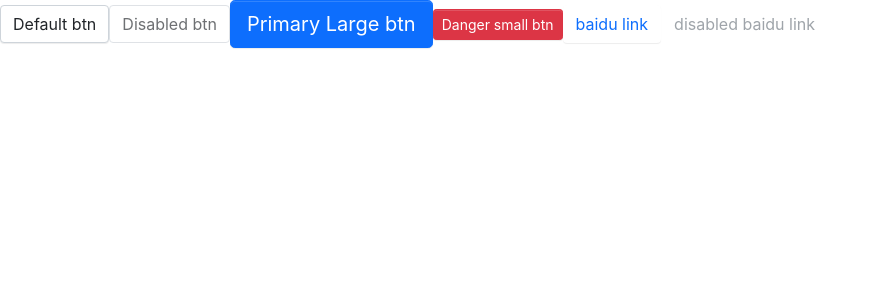
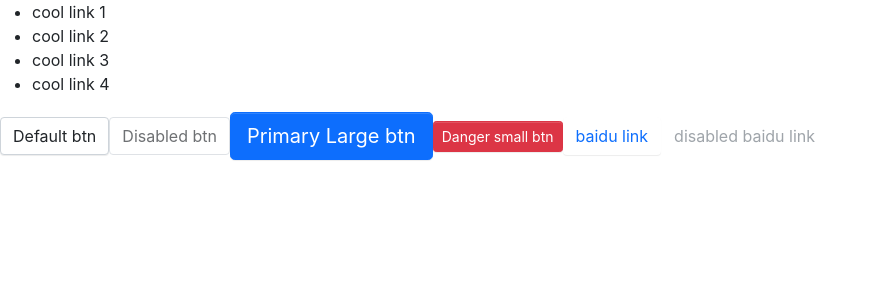
Before and after one commit to okkjoo/my-antd, a React (Create React App) app: page / in a window 1280 px wide. Shown: the top 300 px of the page, without its empty margins (0-878 px from the left). Built offline with nearby package versions, Linux system fonts and the light colour scheme.

Commit message:
🍕Menu组件逻辑部分

```diff
--- a/src/App.tsx
+++ b/src/App.tsx
@@ -3,11 +3,21 @@
   ButtonType,
   ButtonSize,
 } from './components/Button/button'
+import Menu from './components/Menu/menu'
+import MenuItem from './components/Menu/menuItem'
 
 function App() {
   return (
     <div className='App'>
       <header className='App-header'>
+        <Menu defaultIndex={0} onSelect={(index) => alert(index)}>
+          <MenuItem index={0} disabled>
+            cool link 1
+          </MenuItem>
+          <MenuItem index={1}>cool link 2</MenuItem>
+          <MenuItem index={2}>cool link 3</MenuItem>
+          <MenuItem index={3}>cool link 4</MenuItem>
+        </Menu>
         {/* <h1>Hello</h1>
         <h2>Hello</h2>
         <h3>Hello</h3>
@@ -20,16 +30,10 @@
         </p> */}
         <Button>Default btn</Button>
         <Button disabled>Disabled btn</Button>
-        <Button
-          btnType={ButtonType.Primary}
-          size={ButtonSize.Large}
-        >
+        <Button btnType={ButtonType.Primary} size={ButtonSize.Large}>
           Primary Large btn
         </Button>
-        <Button
-          btnType={ButtonType.Danger}
-          size={ButtonSize.Small}
-        >
+        <Button btnType={ButtonType.Danger} size={ButtonSize.Small}>
           Danger small btn
         </Button>
         <Button
--- /dev/null
+++ b/src/components/Menu/menu.tsx
@@ -0,0 +1,53 @@
+import React, { useState, createContext } from 'react'
+import classNames from 'classnames'
+
+type MenuMode = 'horizontal' | 'vertical'
+type SelectCallback = (selectIndex: number) => void
+
+export interface MenuProps {
+  defaultIndex?: number
+  className?: string
+  mode?: MenuMode
+  style?: React.CSSProperties
+  onSelect?: SelectCallback
+}
+
+interface IMenuContext {
+  index: number
+  onSelect?: SelectCallback
+}
+export const MenuContext = createContext<IMenuContext>({ index: 0 })
+
+const Menu: React.FC<MenuProps> = (props) => {
+  const { defaultIndex, className, mode, style, children, onSelect } =
+    props
+  const [currentActive, setActive] = useState(defaultIndex)
+
+  const classes = classNames('zhou-menu', className, {
+    'menu-vertical': mode === 'vertical',
+  })
+
+  const handleClick = (index: number) => {
+    setActive(index)
+    if (onSelect) onSelect(index)
+  }
+  const passedContext: IMenuContext = {
+    index: currentActive ? currentActive : 0,
+    onSelect: handleClick,
+  }
+
+  return (
+    <ul className={classes} style={style}>
+      <MenuContext.Provider value={passedContext}>
+        {children}
+      </MenuContext.Provider>
+    </ul>
+  )
+}
+
+Menu.defaultProps = {
+  defaultIndex: 0,
+  mode: 'horizontal',
+}
+
+export default Menu
--- /dev/null
+++ b/src/components/Menu/menuItem.tsx
@@ -0,0 +1,29 @@
+import React, { useContext } from 'react'
+import classNames from 'classnames'
+import { MenuContext } from './menu'
+export interface MenuItemProps {
+  index: number
+  disabled?: boolean
+  className?: string
+  style?: React.CSSProperties
+}
+
+const MenuItem: React.FC<MenuItemProps> = (props) => {
+  const { index, disabled, className, style, children } = props
+  const context = useContext(MenuContext)
+  const classes = classNames('menu-item', className, {
+    'is-disabled': disabled,
+    'is-active': context.index === index,
+  })
+  const handleClick = () => {
+    if (context.onSelect && !disabled) {
+      context.onSelect(index)
+    }
+  }
+  return (
+    <li className={classes} style={style} onClick={handleClick}>
+      {children}
+    </li>
+  )
+}
+export default MenuItem
```
